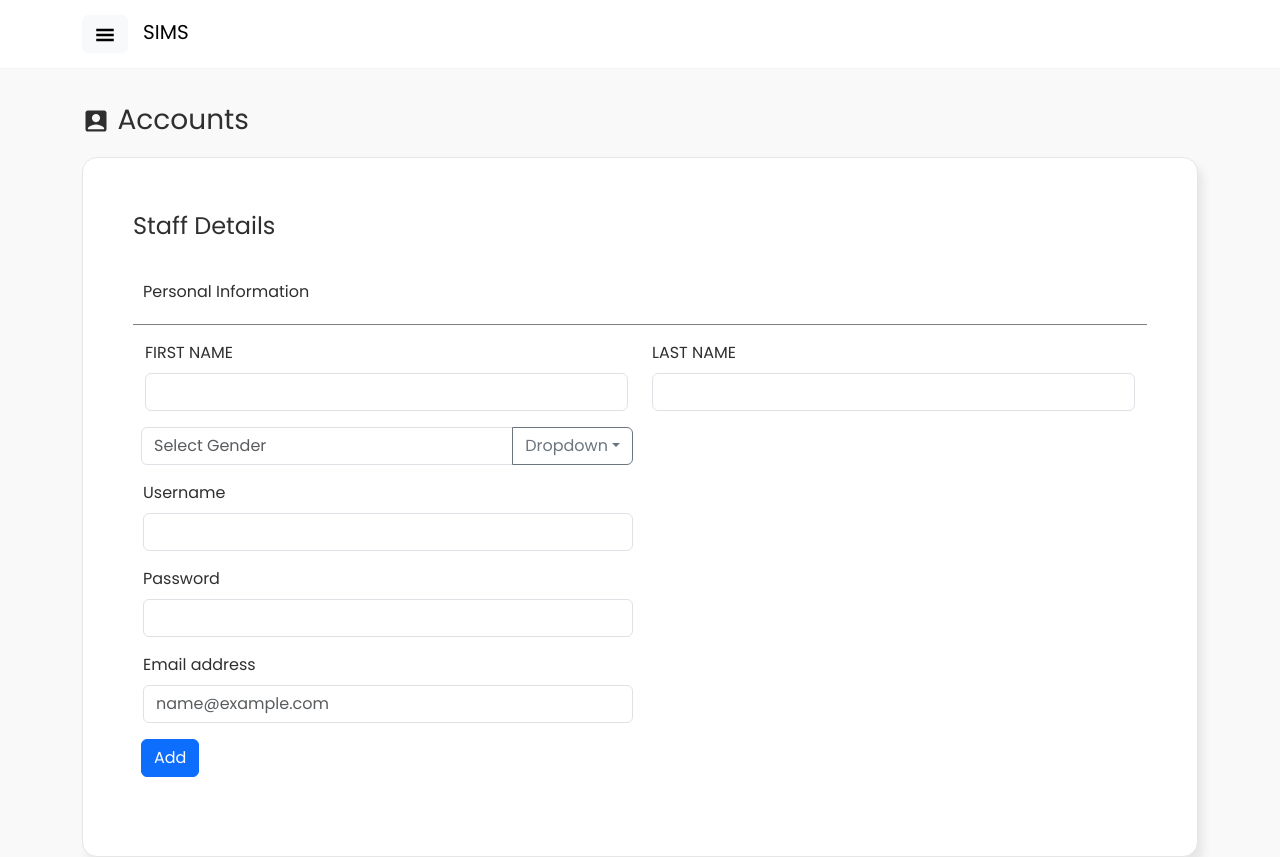
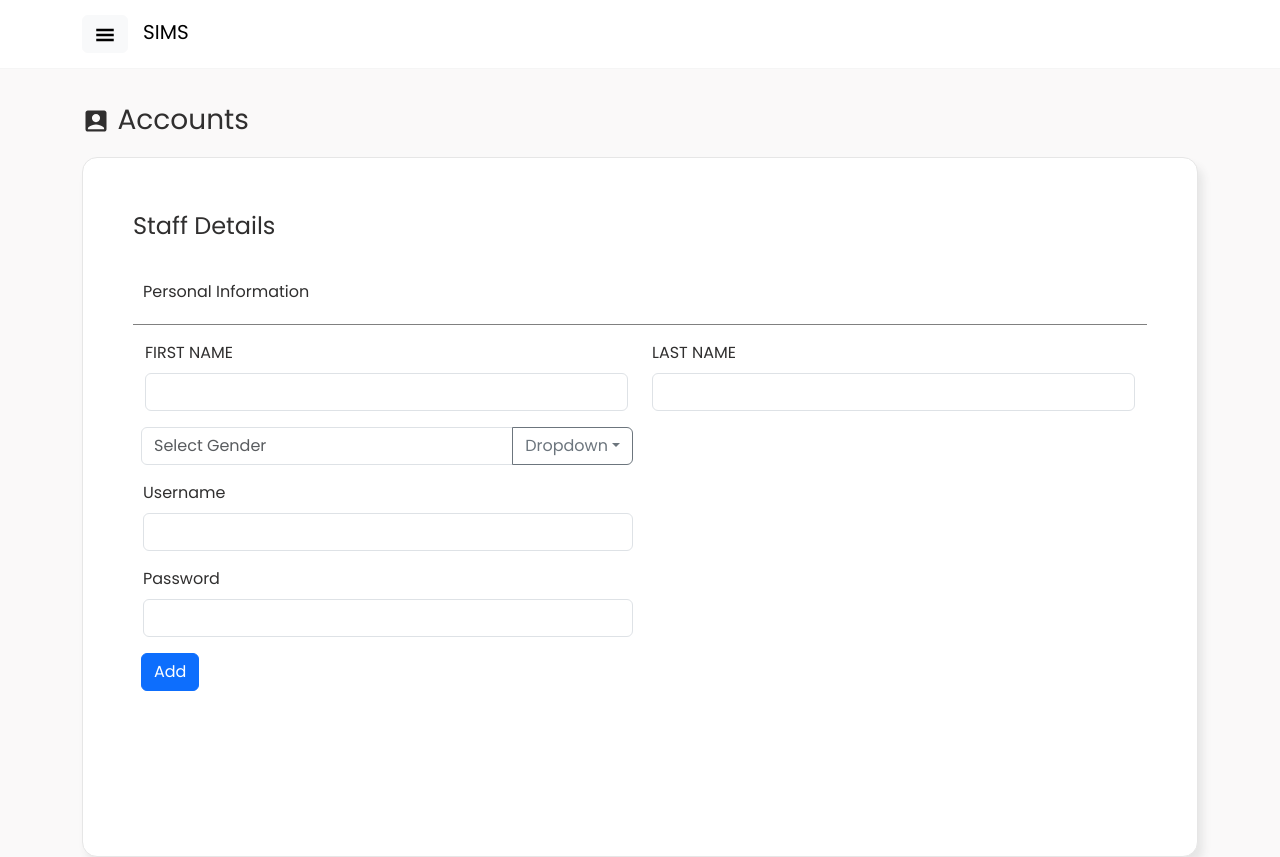
Before and after one commit to MarkRyuo/SalesInventoryManagementSystem_SIMS, a React (Vite) app in the folder client/: page /StaffAccount in a window 1280 px wide. Built offline with nearby package versions, Linux system fonts and the light colour scheme.

Commit message:
Setting up: Login

```diff
--- a/client/src/components/Account/ProfileComp.jsx
+++ b/client/src/components/Account/ProfileComp.jsx
@@ -39,13 +39,6 @@ const ProfileComp = () => {
                 <Form.Control type="password"/>
 
             </Form.Group>
-            <Form.Group
-                className="mb-3"
-                controlId="exampleForm.ControlInput1"
-                style={{width: "100%", maxWidth: "500px", paddingLeft: 10}}>
-                <Form.Label>Email address</Form.Label>
-                <Form.Control type="email" placeholder="name@example.com" />
-            </Form.Group>
         </Form>
     );
 }
--- a/client/src/pages/MyProfile.jsx
+++ b/client/src/pages/MyProfile.jsx
@@ -3,6 +3,7 @@ import ProfileComp from '../components/Account/ProfileComp';
 import { MainLayout } from '../layout/MainLayout';
 import { MdAccountBox } from "react-icons/md";
 import { FcGoogle } from "react-icons/fc";
+import { Form } from 'react-bootstrap';
 
 //* Accounts Page
 
@@ -17,6 +18,14 @@ export const MyProfile = () => {
                 <p className='fs-4'>My Details</p>
                 <p style={{borderBottom:"1px solid gray", padding: "20px 10px" }}>Personal Information</p>
                 <ProfileComp />
+
+                <Form.Group
+                    className="mb-3"
+                    controlId="exampleForm.ControlInput1"
+                    style={{ width: "100%", maxWidth: "500px", paddingLeft: 10 }}>
+                    <Form.Label>Email address</Form.Label>
+                    <Form.Control type="email" placeholder="name@example.com" />
+                </Form.Group>
 
                 <Button variant="light" size='sm' className='ms-2'>
                     <FcGoogle size={35} className='me-2' />
```
